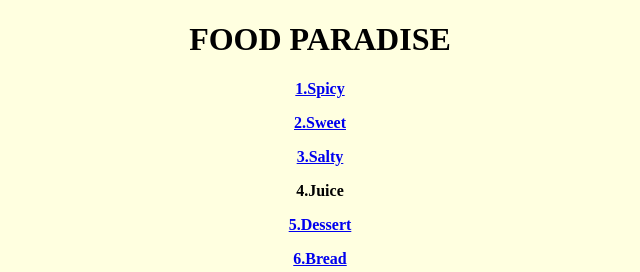
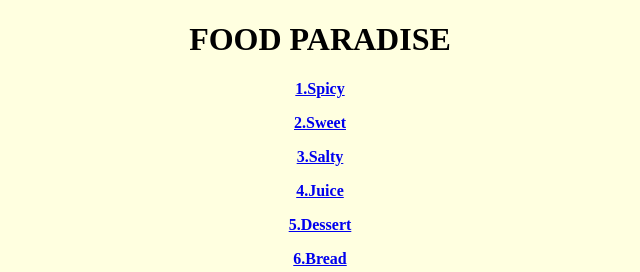
Before and after one commit to DeepanBalajiJ/htmlproject.github.io, a plain HTML site: page index.html in a window 1280 px wide. Shown: the top 272 px of the page, 320-960 px from the left. Drawn offline with Linux system fonts and the light colour scheme.

Commit message:
Update index.html

```diff
--- a/index.html
+++ b/index.html
@@ -10,7 +10,7 @@
        <a href="#a"> <p><b>1.Spicy</b></p></a>
        <a href="#b"> <p><b>2.Sweet</b></p></a>
         <a href ="#c"><p><b>3.Salty</b></p></a>
-       <a href="#d" ></a><p><b>4.Juice</b></p></a>
+       <a href="#d" ><p><b>4.Juice</b></p></a>
         <a href="#e"><p><b>5.Dessert</b></p></a>
        <a href="#f"> <p><b>6.Bread</b></p></a>
        <a href="#g"> <p><b>7.Meals</b></p></a>
```
